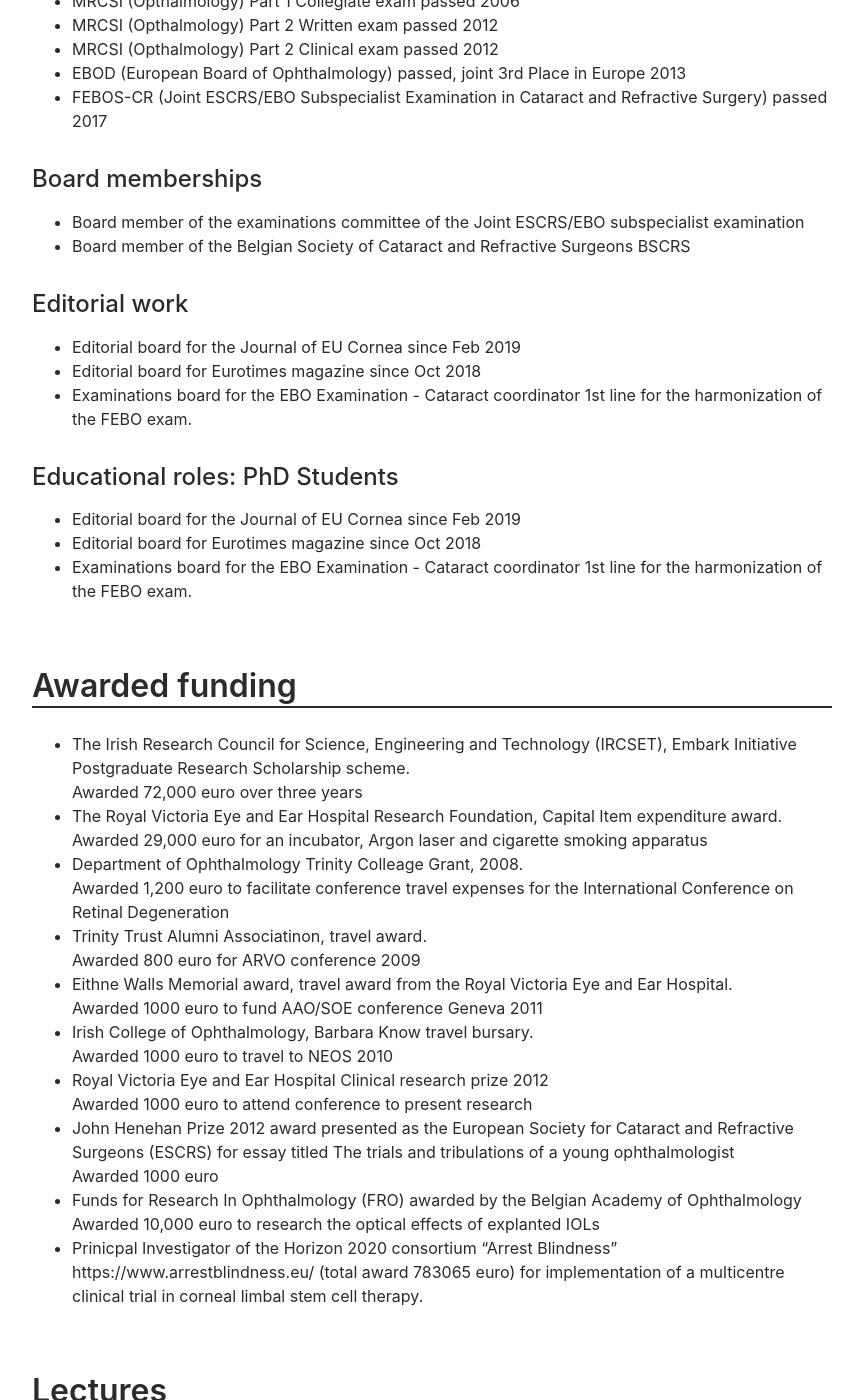
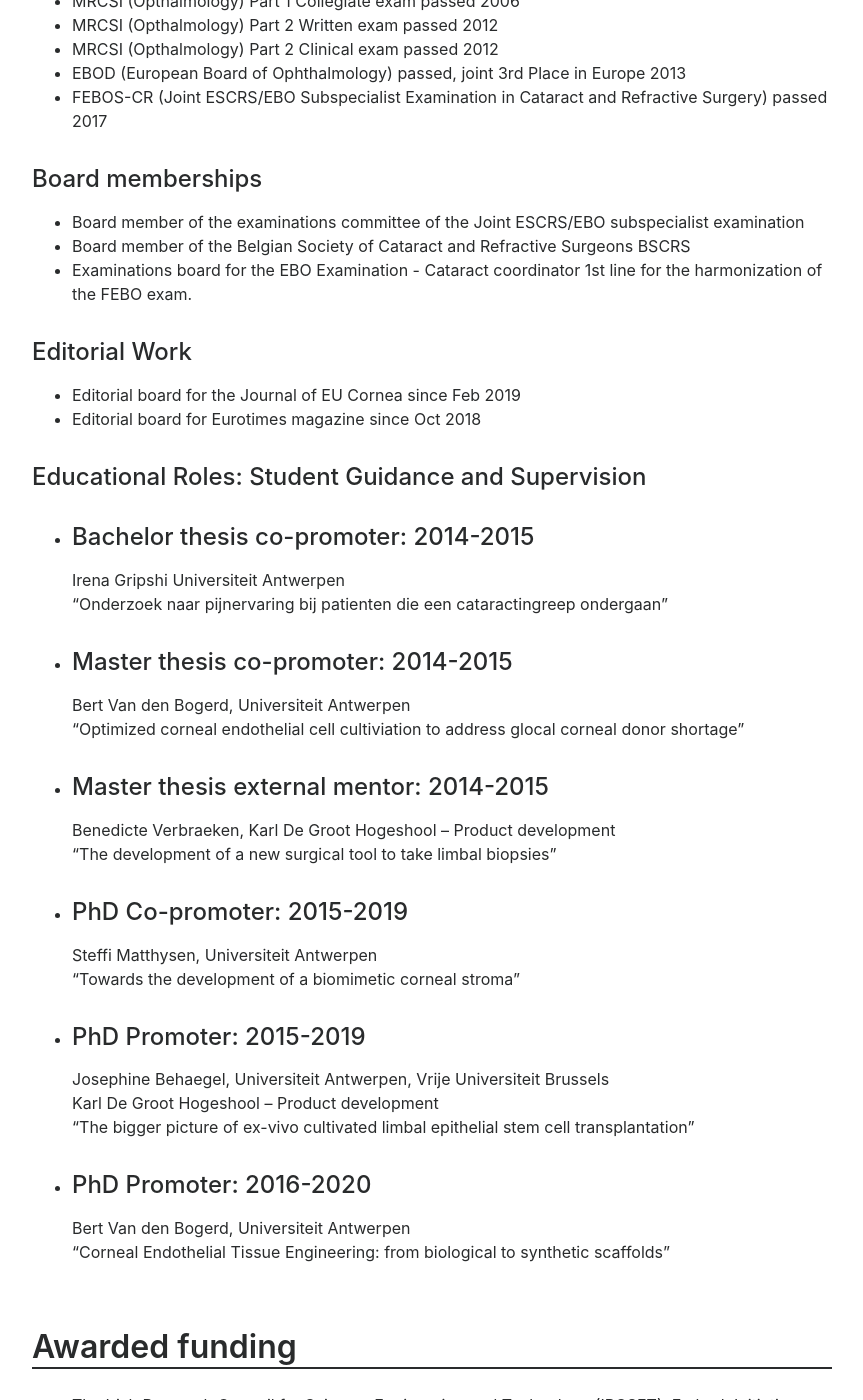
Before and after one commit to sorchanidhubhghaill/cv, a Jekyll site: the page built from index.md, in a window 1280 px wide and 1400 px high, scrolled down 5912 px. Shown: the whole window, without its empty margins (208-1071 px from the left). Built offline with Jekyll 4.4.1, drawn with Linux system fonts in a browser that asks for light colours.

Commit message:
Update index.md

```diff
--- a/index.md
+++ b/index.md
@@ -226,18 +226,35 @@ Completed rotations in general surgery, maxillofacial surgery, gastroenterology
 
  - Board member of the examinations committee of the Joint ESCRS/EBO subspecialist examination
  - Board member of the Belgian Society of Cataract and Refractive Surgeons BSCRS
+ - Examinations board for the EBO Examination - Cataract coordinator 1st line for the harmonization of the FEBO exam.
 
-### Editorial work
+### Editorial Work
 
  - Editorial board for the Journal of EU Cornea since Feb 2019
  - Editorial board for Eurotimes magazine since Oct 2018
- - Examinations board for the EBO Examination - Cataract coordinator 1st line for the harmonization of the FEBO exam.
 
-### Educational roles: PhD Students
+### Educational Roles: Student Guidance and Supervision
 
- - Editorial board for the Journal of EU Cornea since Feb 2019
- - Editorial board for Eurotimes magazine since Oct 2018
- - Examinations board for the EBO Examination - Cataract coordinator 1st line for the harmonization of the FEBO exam.
+ - ### Bachelor thesis co-promoter: 2014-2015
+   Irena Gripshi Universiteit Antwerpen
+   "Onderzoek naar pijnervaring bij patienten die een cataractingreep ondergaan"
+ - ### Master thesis co-promoter: 2014-2015
+   Bert Van den Bogerd, Universiteit Antwerpen
+   "Optimized corneal endothelial cell cultiviation to address glocal corneal donor shortage"
+ - ### Master thesis external mentor: 2014-2015
+   Benedicte Verbraeken, Karl De Groot Hogeshool – Product development
+   "The development of a new surgical tool to take limbal biopsies"
+ - ### PhD Co-promoter: 2015-2019
+   Steffi Matthysen, Universiteit Antwerpen
+   "Towards the development of a biomimetic corneal stroma"
+ - ### PhD Promoter: 2015-2019
+   Josephine Behaegel, Universiteit Antwerpen, Vrije Universiteit Brussels
+   Karl De Groot Hogeshool – Product development
+   "The bigger picture of ex-vivo cultivated limbal epithelial stem cell transplantation"
+ - ### PhD Promoter: 2016-2020
+   Bert Van den Bogerd, Universiteit Antwerpen
+   "Corneal Endothelial Tissue Engineering: from biological to synthetic scaffolds"
+
 
 ## Awarded funding
 
```
